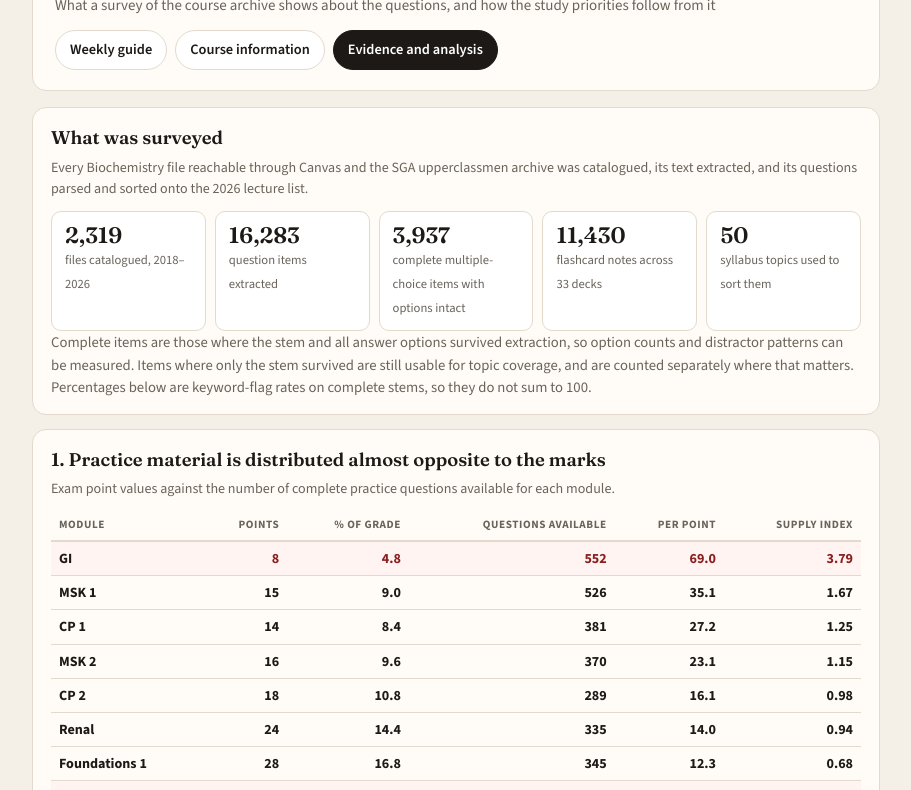
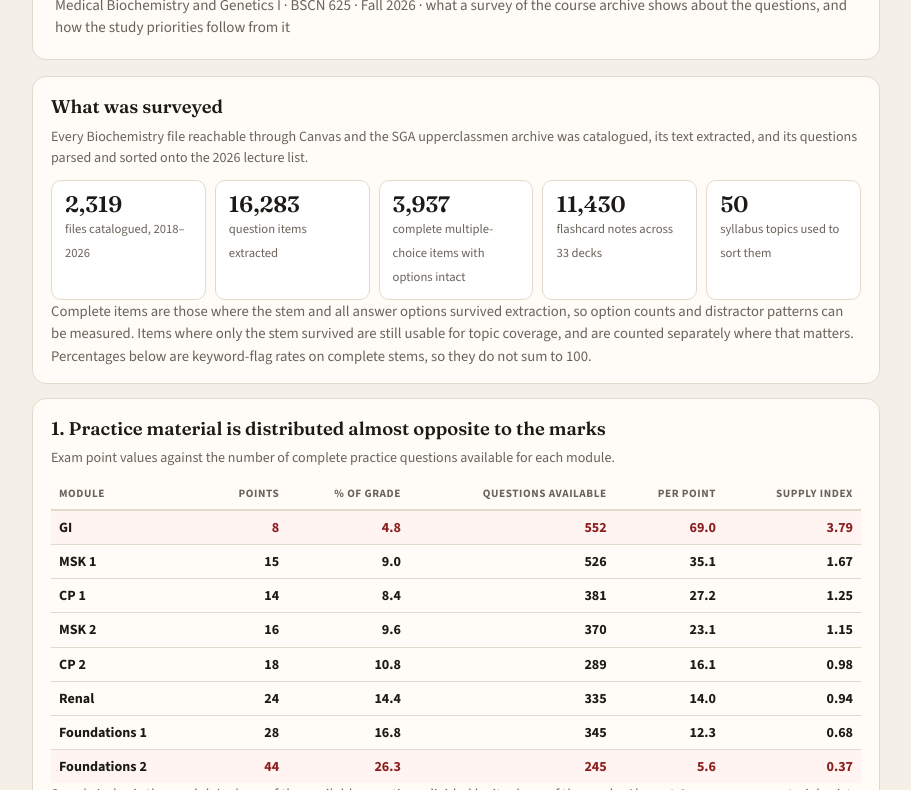
Before and after one commit to yoelplutchok/fall-2026-calendar, a plain HTML site: page Biochem_Evidence_2026.html in a window 1280 px wide. Shown: the part 98-888 px from the top of the page, without its empty margins (184-1095 px from the left). Drawn offline with nearby package versions, Linux system fonts and the light colour scheme.

Commit message:
Separate the evidence page from the two-page set
The linked set is now the weekly guide and the course information page only.
Neither carries a link to the evidence page, and the reference to it in the
weekly guide's opening card is replaced with the point it was making.

The evidence page is kept, unchanged in content, as a standalone page at its
own address. Its navigation row is removed so it stands on its own and does
not link back.

```diff
--- a/Biochem_Evidence_2026.html
+++ b/Biochem_Evidence_2026.html
@@ -22,11 +22,6 @@ body { margin: 0; font-family: "Source Sans 3", system-ui, sans-serif; color: va
 header { background: var(--paper); border: 1px solid var(--line); border-radius: 14px; padding: 20px 22px; margin-bottom: 16px; }
 h1 { font-family: Fraunces, Georgia, serif; font-size: 1.7rem; margin: 0 0 6px; }
 .sub { margin: 0; color: var(--muted); font-size: 0.94rem; }
-.nav { display: flex; gap: 8px; flex-wrap: wrap; margin-top: 14px; }
-.nav a { border: 1px solid var(--line); background: #fff; font-weight: 600; font-size: 0.9rem; padding: 8px 14px; border-radius: 999px; color: var(--ink); text-decoration: none; }
-.nav a.here { background: var(--ink); color: #fff; border-color: var(--ink); }
-.nav a:hover { border-color: var(--brand); }
-
 .card { background: var(--paper); border: 1px solid var(--line); border-radius: 14px; padding: 16px 18px; margin-bottom: 14px; }
 .card h2 { font-family: Fraunces, Georgia, serif; font-size: 1.15rem; margin: 0 0 5px; }
 .card .kicker { font-size: 0.88rem; color: var(--muted); margin: 0 0 12px; }
@@ -65,12 +60,7 @@ code { font-size: 0.85em; background: #f2ece1; border-radius: 4px; padding: 1px
 <div class="wrap">
   <header>
     <h1>Evidence and analysis</h1>
-    <p class="sub">What a survey of the course archive shows about the questions, and how the study priorities follow from it</p>
-    <nav class="nav" aria-label="Pages">
-      <a href="Biochem_Fall_2026.html">Weekly guide</a>
-      <a href="Biochem_Course_Info_2026.html">Course information</a>
-      <a class="here" href="Biochem_Evidence_2026.html">Evidence and analysis</a>
-    </nav>
+    <p class="sub">Medical Biochemistry and Genetics I &middot; BSCN 625 &middot; Fall 2026 &middot; what a survey of the course archive shows about the questions, and how the study priorities follow from it</p>
   </header>
 
   <div class="card">
```
Also changed, not shown: Biochem_Course_Info_2026.html (+0 -1 lines), Biochem_Fall_2026.html (+1 -2 lines).
